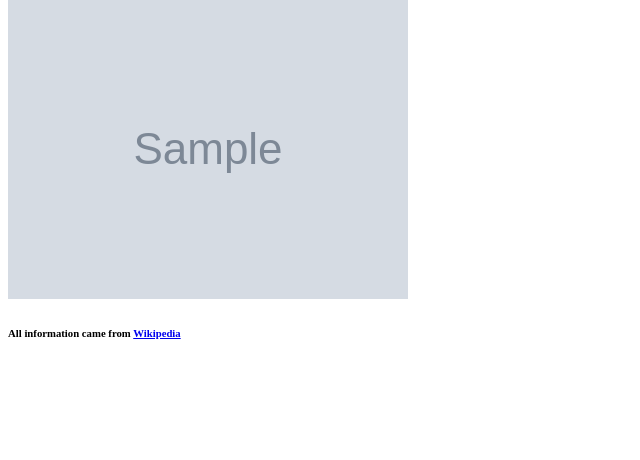
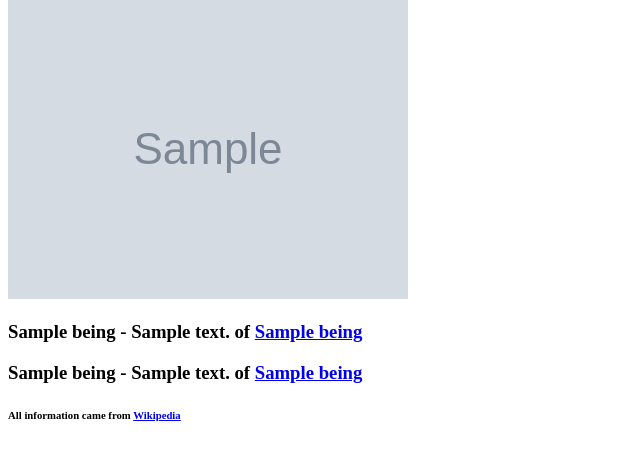
Before and after one commit to KassidySh/myth, a Django app: page /god/1 in a window 1280 px wide. Shown: the part 265-725 px from the top of the page, without its empty margins (0-640 px from the left). Run offline with Django 3.2, Linux system fonts and the light colour scheme; tables that the repository leaves empty hold one stand-in row (values such as "Sample post"); grey boxes marked "Sample" are stand-in pictures.

Commit message:
set up relationship with the link

```diff
--- a/myth/admin.py
+++ b/myth/admin.py
@@ -1,7 +1,8 @@
 from django.contrib import admin
-from .models import Region, Type, Being
+from .models import Region, Type, Being, Relation
 # Register your models here.
 
 admin.site.register(Region)
 admin.site.register(Type)
 admin.site.register(Being)
+admin.site.register(Relation)
--- a/myth/models.py
+++ b/myth/models.py
@@ -29,3 +29,12 @@ class Being(models.Model):
 
     def __str__(self):
         return self.title
+
+class Relation(models.Model):
+    god1 = models.ForeignKey(Being, on_delete=models.CASCADE, related_name='god1')
+    god2 = models.ForeignKey(Being, on_delete=models.CASCADE, related_name='god2')
+    detail = models.CharField(max_length=100)
+    detail2= models.CharField(max_length=100)
+
+    def __str__(self):
+        return self.god1.title
--- a/myth/templates/myth/single_being.html
+++ b/myth/templates/myth/single_being.html
@@ -5,7 +5,14 @@
 <p>{{ god.origin }}</p>
 <img src="{{ god.image }}">
 
-<!-- loop for relationships -->
+<!-- loop for relationships for first god key -->
+{% for relation in god.god1.all%}
+<h3>{{relation.god1}} - {{relation.detail}} of <a href="{% url 'single_being' pk=relation.id %}">{{relation.god2}}</a></h3>
+{% endfor %}
 
+<!-- if forign key is 2nd god -->
+{% for relation2 in god.god2.all%}
+<h3>{{relation2.god2}} - {{relation2.detail2}} of <a href="{% url 'single_being' pk=relation2.god1.id %}">{{relation2.god1}}</a> </h3>
+{% endfor %}
 <!-- I need to have the stories loop through -->
 {% endblock %}
```
Also changed, not shown: myth/migrations/0002_relation.py (added).
